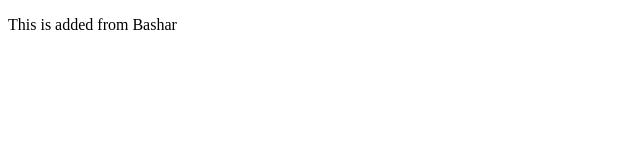
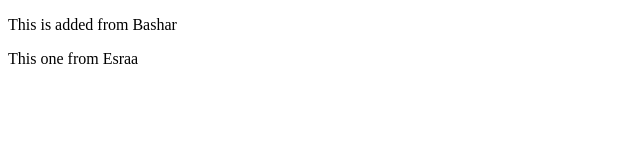
Before and after one commit to bashar-alasmar/pair-pracitce, a plain HTML site: page index.html in a window 1280 px wide. Shown: the whole page, without its empty margins (0-640 px from the left). Drawn offline with Linux system fonts and the light colour scheme.

Commit message:
I fixed your code ;p

```diff
--- a/index.html
+++ b/index.html
@@ -8,6 +8,6 @@
 </head>
 <body>
     <p>This is added from Bashar</p>
-
+    <p>This one from Esraa </p>
 </body>
 </html>
```
